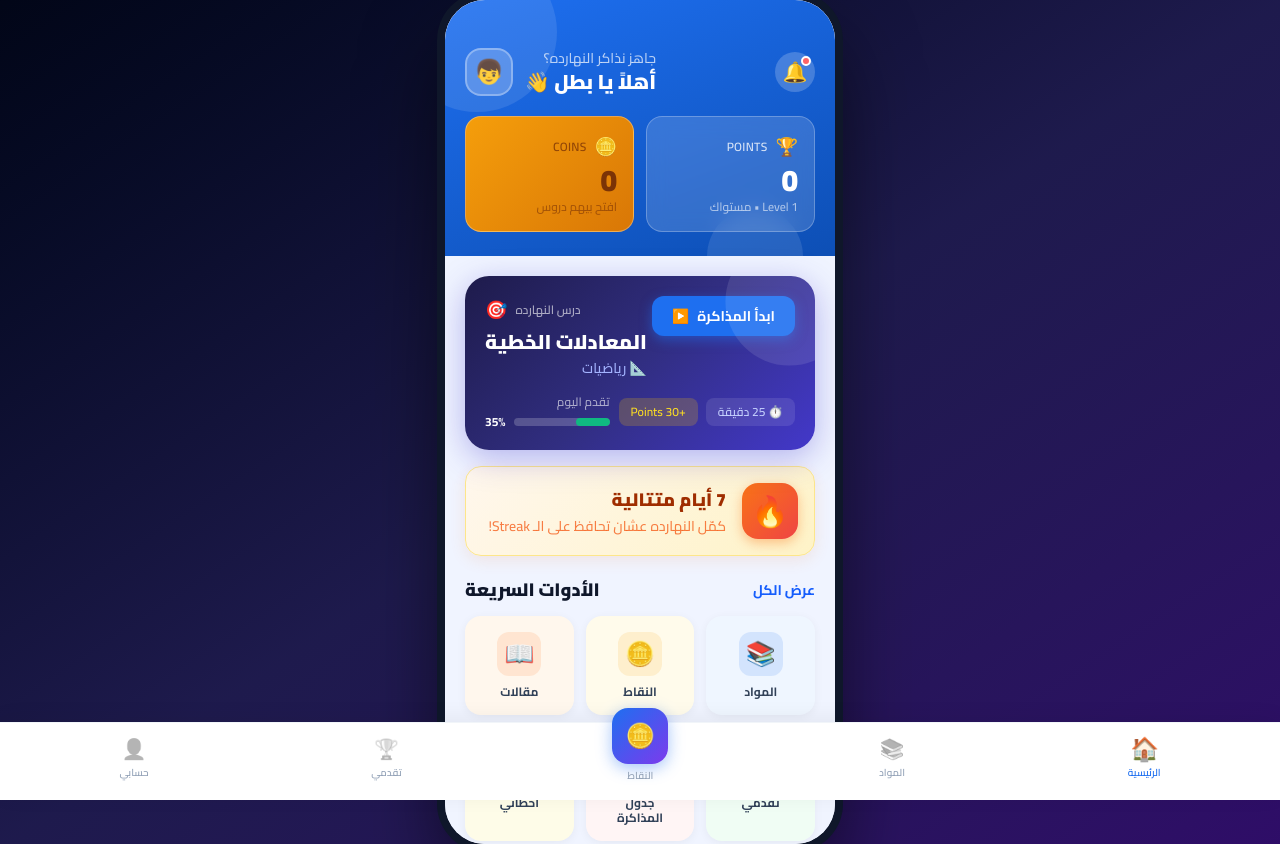
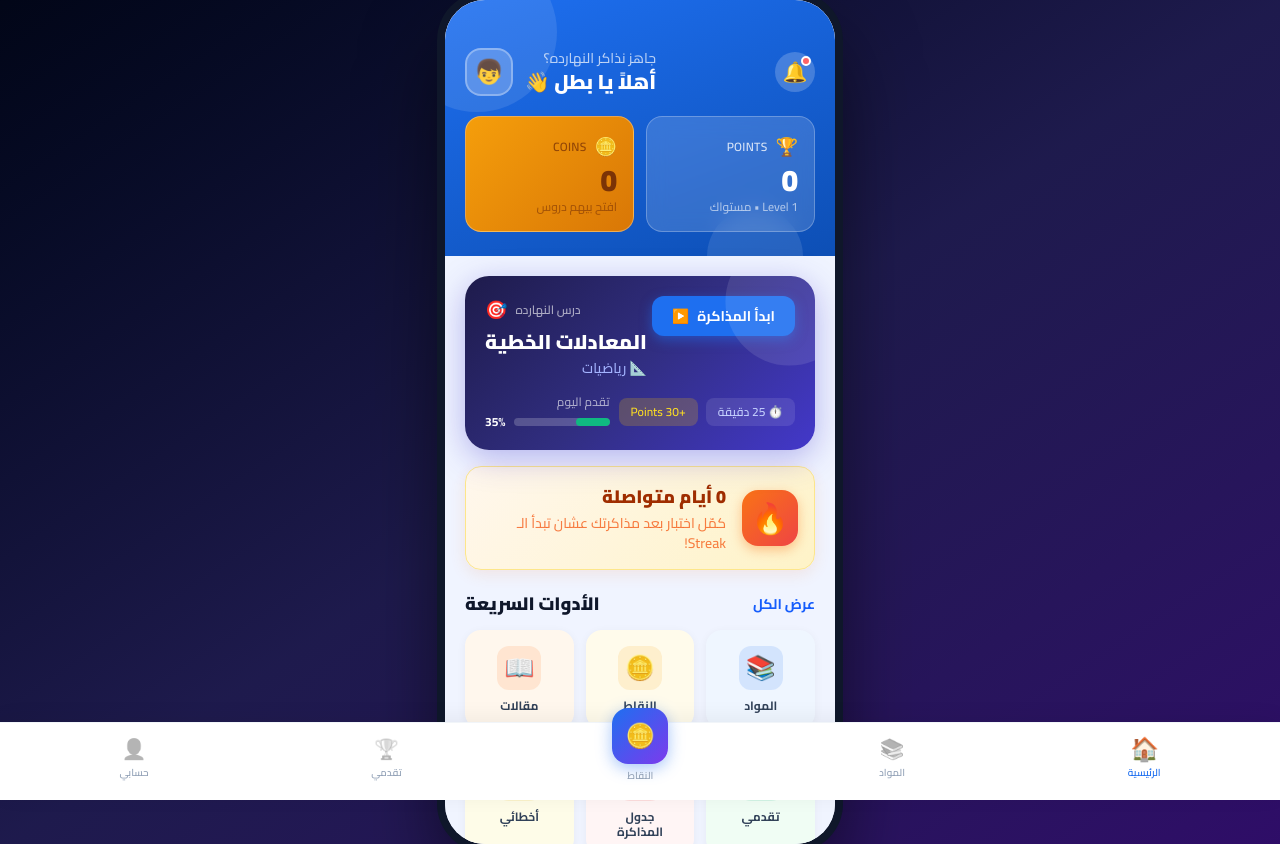
Before and after one commit to zazzzaa67-rgb/zakir-frontEnd, a React (Vite) app: page /home in a window 1280 px wide. Built offline with nearby package versions, Linux system fonts and the light colour scheme; no server answers; the HTML template or start-up script is replaced by a standard one.

Commit message:
commit changes

```diff
--- a/src/lib/api.ts
+++ b/src/lib/api.ts
@@ -15,6 +15,7 @@ export type StudentProfile = {
   grade_level: 1 | 2 | 3;
   track_id: string;
   streak?: number;
+  last_active_date?: string | null;
   points: number;
   coins: number;
   gems?: number;
--- a/src/screens/HomeScreen.tsx
+++ b/src/screens/HomeScreen.tsx
@@ -2,7 +2,7 @@ import { useEffect, useState } from 'react';
 import { useNavigate } from 'react-router-dom';
 import BottomNav from '../components/BottomNav';
 import Footer from '../components/Footer';
-import { getLeaderboard, getTeam } from '../lib/api';
+import { fetchAndUpdateProfile, getLeaderboard, getTeam } from '../lib/api';
 // 1. استيراد getCachedProfile بدلاً من getStoredProfile (تأكد من المسار الصحيح للملف)
 import { getCachedProfile } from '../lib/profileManager';
 
@@ -31,6 +31,9 @@ export default function HomeScreen() {
 
     // تحميل البروفايل فور فتح الشاشة
     loadProfile();
+    fetchAndUpdateProfile().then((currentProfile) => {
+      if (currentProfile) setProfile(currentProfile);
+    });
 
     // الاستماع لحدث profileUpdated للتحديث الفوري للنقاط والـ coins عند أي تغيير
     window.addEventListener('profileUpdated', loadProfile);
@@ -204,8 +207,14 @@ export default function HomeScreen() {
               🔥
             </div>
             <div className="flex-1">
-              <div className="text-lg font-black text-orange-800">7 أيام متتالية</div>
-              <div className="text-orange-600/70 text-sm font-medium mt-0.5">كمّل النهارده عشان تحافظ على الـ Streak!</div>
+              <div className="text-lg font-black text-orange-800">
+                {Number(profile?.streak ?? 0)} {Number(profile?.streak ?? 0) === 1 ? 'يوم متواصل' : 'أيام متواصلة'}
+              </div>
+              <div className="text-orange-600/70 text-sm font-medium mt-0.5">
+                {Number(profile?.streak ?? 0) > 0
+                  ? 'كمّل اختبار بعد مذاكرتك النهارده عشان تحافظ على الـ Streak!'
+                  : 'كمّل اختبار بعد مذاكرتك عشان تبدأ الـ Streak!'}
+              </div>
             </div>
           </div>
         </div>
```
